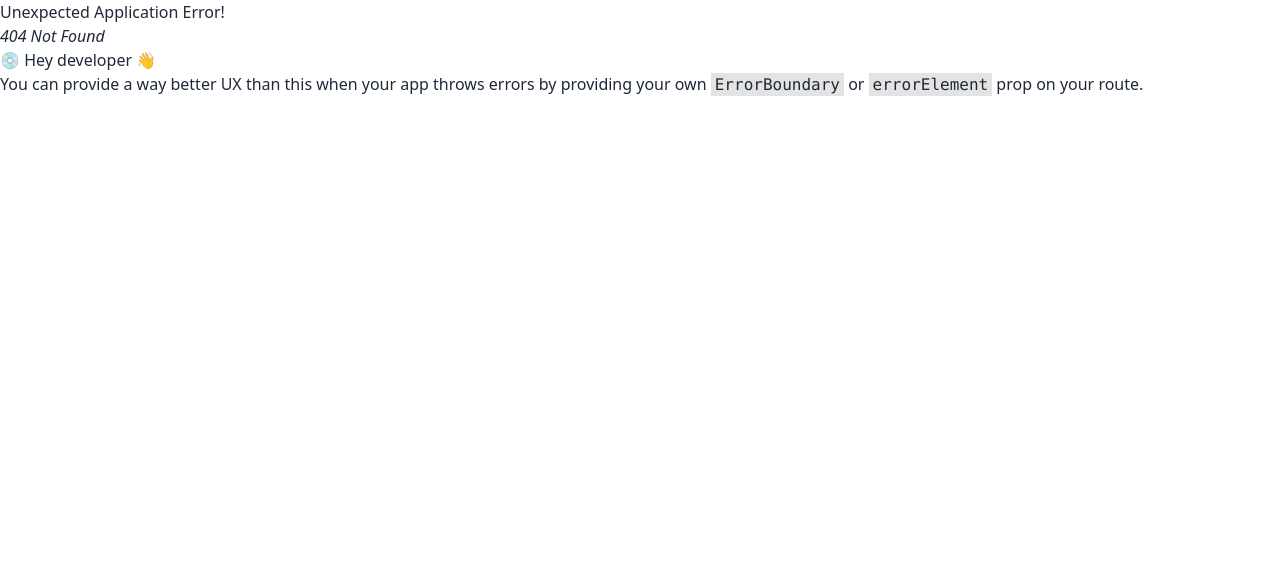
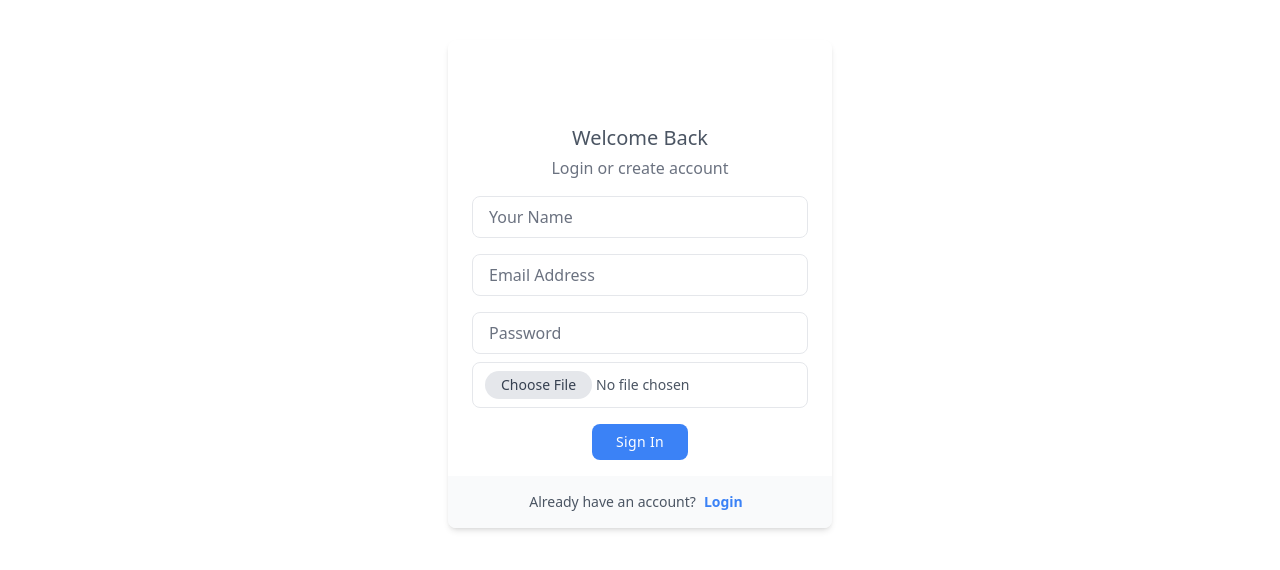
Before and after one commit to Sakib928/language-learning, a React (Vite) app: page /register in a window 1280 px wide. Before the commit this address had no page. Shown: the top 570 px of the page. Built offline with nearby package versions, Linux system fonts and the light colour scheme.

Commit message:
created login and register form

```diff
--- a/package.json
+++ b/package.json
@@ -13,6 +13,7 @@
     "axios": "^1.7.9",
     "react": "^18.3.1",
     "react-hook-form": "^7.54.0",
+    "react-icons": "^5.4.0",
     "react-query": "^3.39.3",
     "react-router-dom": "^7.0.2"
   },
--- /dev/null
+++ b/src/components/Login.jsx
@@ -0,0 +1,74 @@
+import { FaLanguage } from "react-icons/fa";
+import { useForm } from "react-hook-form";
+
+const Login = () => {
+  const { register, handleSubmit } = useForm();
+
+  const submitLogin = (data) => {
+    console.log(data);
+  };
+
+  return (
+    <div className="w-full max-w-sm mx-auto overflow-hidden bg-white rounded-lg shadow-md dark:bg-gray-800 mt-10">
+      <div className="px-6 py-4">
+        <div className="flex justify-center mx-auto text-white">
+          <FaLanguage className="w-auto h-22 sm:h-14" />
+        </div>
+
+        <h3 className="mt-3 text-xl font-medium text-center text-gray-600 dark:text-gray-200">
+          Welcome Back
+        </h3>
+
+        <p className="mt-1 text-center text-gray-500 dark:text-gray-400">
+          Login or create account
+        </p>
+
+        <form onSubmit={handleSubmit(submitLogin)}>
+          <div className="w-full mt-4">
+            <input
+              {...register("email", { required: true })}
+              className="block w-full px-4 py-2 mt-2 text-gray-200 placeholder-gray-500 bg-white border rounded-lg dark:bg-gray-800 dark:border-gray-600 dark:placeholder-gray-400 focus:border-blue-400 dark:focus:border-blue-300 focus:ring-opacity-40 focus:outline-none focus:ring focus:ring-blue-300"
+              type="email"
+              placeholder="Email Address"
+              aria-label="Email Address"
+            />
+          </div>
+
+          <div className="w-full mt-4">
+            <input
+              {...register("password", { required: true })}
+              className="block w-full px-4 py-2 mt-2 text-gray-200 placeholder-gray-500 bg-white border rounded-lg dark:bg-gray-800 dark:border-gray-600 dark:placeholder-gray-400 focus:border-blue-400 dark:focus:border-blue-300 focus:ring-opacity-40 focus:outline-none focus:ring focus:ring-blue-300"
+              type="password"
+              placeholder="Password"
+              aria-label="Password"
+            />
+          </div>
+
+          <div className="flex items-center justify-center mt-4">
+            <button
+              type="submit"
+              className="px-6 py-2 text-sm font-medium tracking-wide text-white capitalize transition-colors duration-300 transform bg-blue-500 rounded-lg hover:bg-blue-400 focus:outline-none focus:ring focus:ring-blue-300 focus:ring-opacity-50"
+            >
+              Sign In
+            </button>
+          </div>
+        </form>
+      </div>
+
+      <div className="flex items-center justify-center py-4 text-center bg-gray-50 dark:bg-gray-700">
+        <span className="text-sm text-gray-600 dark:text-gray-200">
+          Don&apos;t have an account?{" "}
+        </span>
+
+        <a
+          href="#"
+          className="mx-2 text-sm font-bold text-blue-500 dark:text-blue-400 hover:underline"
+        >
+          Register
+        </a>
+      </div>
+    </div>
+  );
+};
+
+export default Login;
--- /dev/null
+++ b/src/components/Register.jsx
@@ -0,0 +1,106 @@
+import { FaLanguage } from "react-icons/fa";
+import { useForm } from "react-hook-form";
+
+const Login = () => {
+  const {
+    register,
+    handleSubmit,
+    formState: { errors },
+  } = useForm();
+
+  const submitRegister = (data) => {
+    console.log(data);
+  };
+
+  return (
+    <div className="w-full max-w-sm mx-auto overflow-hidden bg-white rounded-lg shadow-md dark:bg-gray-800 mt-10">
+      <div className="px-6 py-4">
+        <div className="flex justify-center mx-auto text-white">
+          <FaLanguage className="w-auto h-22 sm:h-14" />
+        </div>
+
+        <h3 className="mt-3 text-xl font-medium text-center text-gray-600 dark:text-gray-200">
+          Welcome Back
+        </h3>
+
+        <p className="mt-1 text-center text-gray-500 dark:text-gray-400">
+          Login or create account
+        </p>
+
+        <form onSubmit={handleSubmit(submitRegister)}>
+          <div className="w-full mt-4">
+            <input
+              {...register("name", { required: true })}
+              className="block w-full px-4 py-2 mt-2 text-gray-200 placeholder-gray-500 bg-white border rounded-lg dark:bg-gray-800 dark:border-gray-600 dark:placeholder-gray-400 focus:border-blue-400 dark:focus:border-blue-300 focus:ring-opacity-40 focus:outline-none focus:ring focus:ring-blue-300"
+              type="text"
+              placeholder="Your Name"
+              aria-label="Your Name"
+            />
+            {errors.name && (
+              <p className="text-red-500">this field is required</p>
+            )}
+          </div>
+          <div className="w-full mt-4">
+            <input
+              {...register("email", { required: true })}
+              className="block w-full px-4 py-2 mt-2 text-gray-200 placeholder-gray-500 bg-white border rounded-lg dark:bg-gray-800 dark:border-gray-600 dark:placeholder-gray-400 focus:border-blue-400 dark:focus:border-blue-300 focus:ring-opacity-40 focus:outline-none focus:ring focus:ring-blue-300"
+              type="email"
+              placeholder="Email Address"
+              aria-label="Email Address"
+            />
+            {errors.email && (
+              <p className="text-red-500">this field is required</p>
+            )}
+          </div>
+
+          <div className="w-full mt-4">
+            <input
+              {...register("password", { required: true })}
+              className="block w-full px-4 py-2 mt-2 text-gray-200 placeholder-gray-500 bg-white border rounded-lg dark:bg-gray-800 dark:border-gray-600 dark:placeholder-gray-400 focus:border-blue-400 dark:focus:border-blue-300 focus:ring-opacity-40 focus:outline-none focus:ring focus:ring-blue-300"
+              type="password"
+              placeholder="Password"
+              aria-label="Password"
+            />
+            {errors.password && (
+              <p className="text-red-500">this field is required</p>
+            )}
+          </div>
+
+          <input
+            {...register("image", { required: true })}
+            type="file"
+            placeholder="image"
+            className="block w-full px-3 py-2 mt-2 text-sm text-gray-600 bg-white border border-gray-200 rounded-lg file:bg-gray-200 file:text-gray-700 file:text-sm file:px-4 file:py-1 file:border-none file:rounded-full dark:file:bg-gray-800 dark:file:text-gray-200 dark:text-gray-300 placeholder-gray-400/70 dark:placeholder-gray-500 focus:border-blue-400 focus:outline-none focus:ring focus:ring-blue-300 focus:ring-opacity-40 dark:border-gray-600 dark:bg-gray-900 dark:focus:border-blue-300"
+          />
+          {errors.image && (
+            <p className="text-red-500">this field is required</p>
+          )}
+
+          <div className="flex items-center justify-center mt-4">
+            <button
+              type="submit"
+              className="px-6 py-2 text-sm font-medium tracking-wide text-white capitalize transition-colors duration-300 transform bg-blue-500 rounded-lg hover:bg-blue-400 focus:outline-none focus:ring focus:ring-blue-300 focus:ring-opacity-50"
+            >
+              Sign In
+            </button>
+          </div>
+        </form>
+      </div>
+
+      <div className="flex items-center justify-center py-4 text-center bg-gray-50 dark:bg-gray-700">
+        <span className="text-sm text-gray-600 dark:text-gray-200">
+          Already have an account?{" "}
+        </span>
+
+        <a
+          href="#"
+          className="mx-2 text-sm font-bold text-blue-500 dark:text-blue-400 hover:underline"
+        >
+          Login
+        </a>
+      </div>
+    </div>
+  );
+};
+
+export default Login;
--- a/src/routes/Routes.jsx
+++ b/src/routes/Routes.jsx
@@ -1,13 +1,20 @@
 import { createBrowserRouter } from "react-router-dom";
 import Main from "../layout/Main";
+import Login from "../components/Login";
+import Register from "../components/Register";
 
 export const router = createBrowserRouter([
   {
     path: "/",
     element: <Main />,
+    errorElement: <h1>Something went wrong</h1>,
   },
   {
-    path: "/random",
-    element: <div>Random path</div>,
+    path: "/register",
+    element: <Register />,
+  },
+  {
+    path: "login",
+    element: <Login />,
   },
 ]);
```
Also changed, not shown: 1 other file (tests, documents, lock files or other folders).
